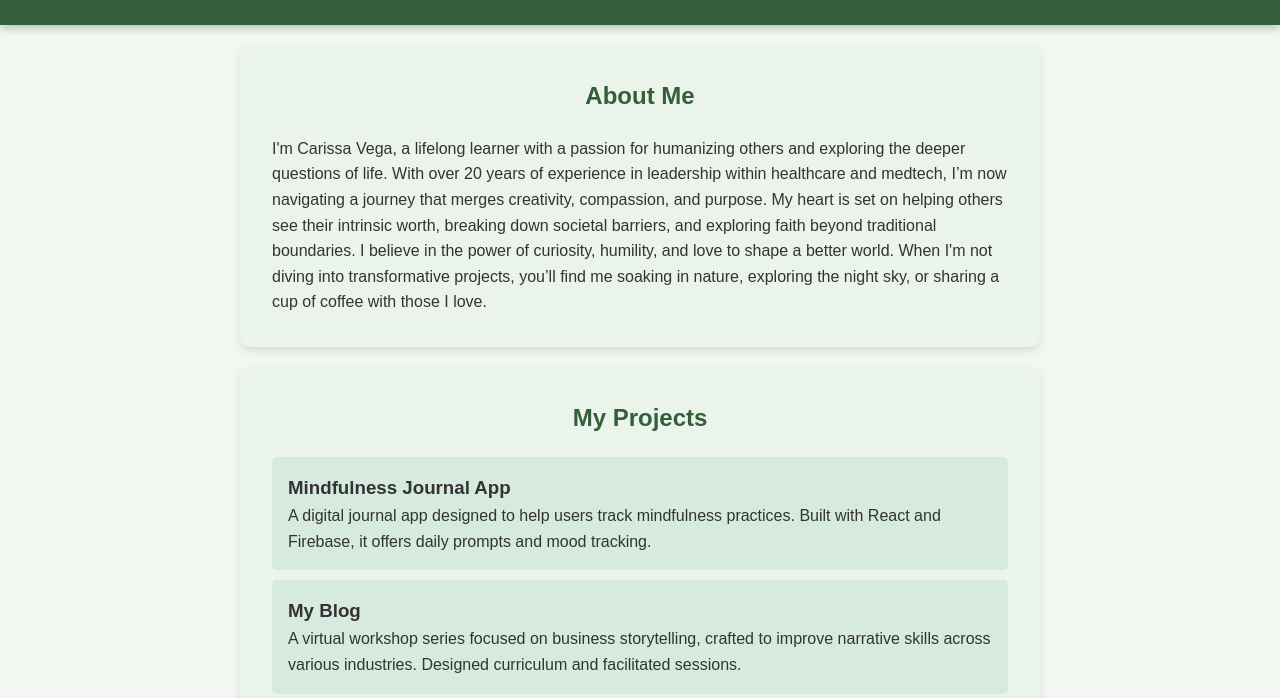
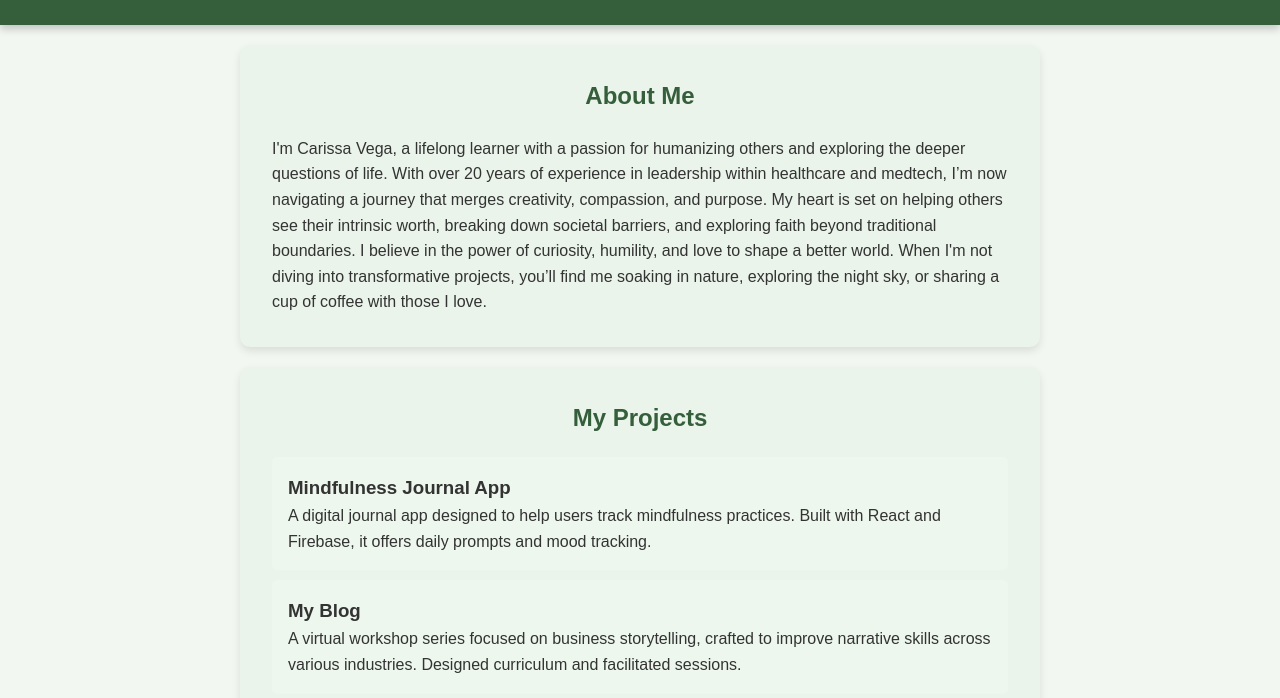
Before and after one commit to CJVega1000/my-portfolio, a plain HTML site: page index.html in a window 1280 px wide. Shown: the part 102-800 px from the top of the page. Drawn offline with Linux system fonts and the light colour scheme.

Commit message:
Update style.css

```diff
--- a/style.css
+++ b/style.css
@@ -48,7 +48,7 @@ h2 {
 }
 
 .project {
-    background-color: #d6eadf; /* Soft, light green */
+    background-color: #edf7ed; /* Very light green to blend with the background */
     padding: 1em;
     margin: 10px 0;
     border-radius: 5px;
```
